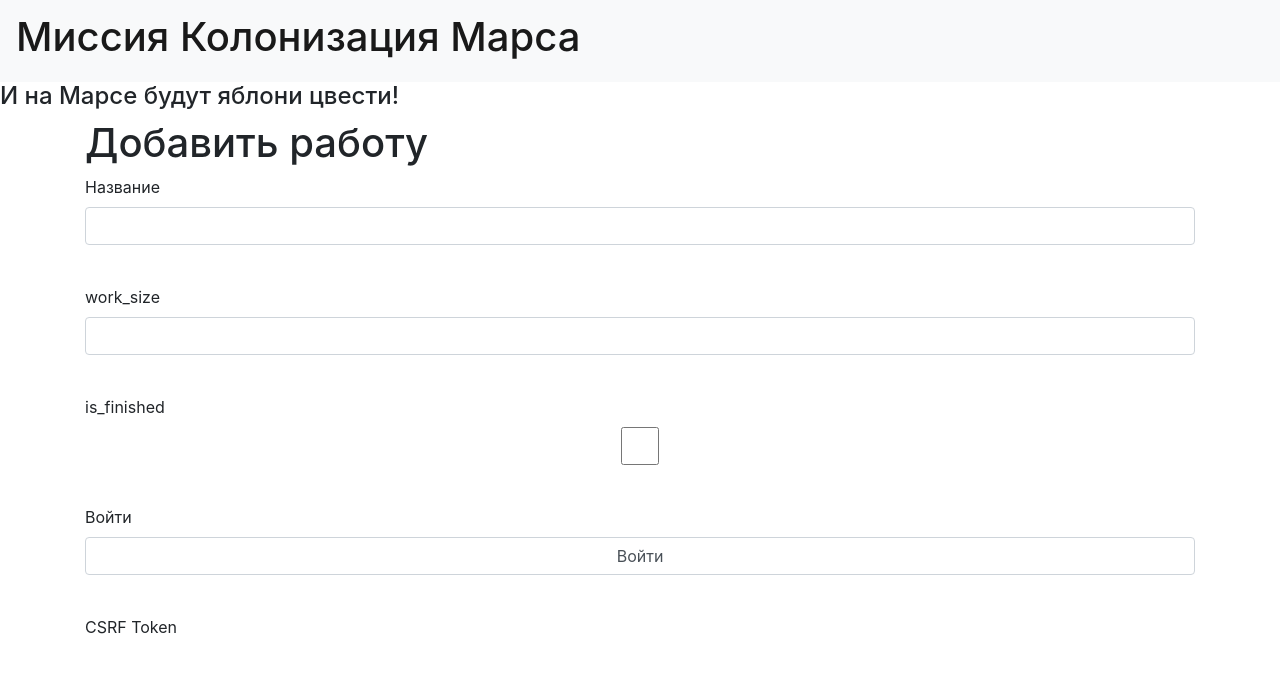
After one commit to Vovadoes/Flask, a Flask app: page /add_job in a window 1280 px wide. The commit adds this page. Shown: the top 673 px of the page. Run offline with Flask 2, Linux system fonts and the light colour scheme; some libraries are stand-ins or nearby versions.

Commit message:
Добавление работы (модель)

```diff
--- a/data/__all_models.py
+++ b/data/__all_models.py
@@ -1 +1,3 @@
 from . import users
+from . import news
+from . import Job
--- a/data/users.py
+++ b/data/users.py
@@ -25,6 +25,7 @@ class User(SqlAlchemyBase, UserMixin):
     hashed_password = sqlalchemy.Column(sqlalchemy.String, nullable=True)
     modified_date = sqlalchemy.Column(sqlalchemy.DateTime,
                                       default=datetime.datetime.now)
+    job_id = orm.relation("Job", back_populates='collaborators')
     news = orm.relation("News", back_populates='user')
 
     def set_password(self, password):
--- /dev/null
+++ b/forms/JobForm.py
@@ -0,0 +1,10 @@
+from flask_wtf import FlaskForm
+import wtforms.fields
+from wtforms.validators import DataRequired
+
+
+class JobForm(FlaskForm):
+    job = wtforms.StringField('Название', validators=[DataRequired()])
+    work_size = wtforms.IntegerField('work_size', validators=[DataRequired()])
+    is_finished = wtforms.BooleanField('is_finished', validators=[DataRequired()])
+    submit = wtforms.SubmitField('Войти')
--- a/main.py
+++ b/main.py
@@ -1,20 +1,26 @@
 import datetime
 
 from flask import Flask, request, make_response, session, render_template
-from flask_login import LoginManager, login_user, login_required, logout_user
+from flask_login import LoginManager, login_user, login_required, logout_user, current_user
+from flask_wtf import CSRFProtect
 from werkzeug.utils import redirect
 
 from data import db_session
+from data.Job import Job
 from data.db_session import global_init
 from data.users import User
+from forms.JobForm import JobForm
 from forms.RegisterForm import RegisterForm
 from forms.UserForm import LoginForm
+
+csrf = CSRFProtect()
 
 app = Flask(__name__)
 app.config['PERMANENT_SESSION_LIFETIME'] = datetime.timedelta(
     days=365
 )
 app.config['SECRET_KEY'] = 'yandexlyceum_secret_key'
+csrf.init_app(app)
 
 login_manager = LoginManager()
 login_manager.init_app(app)
@@ -97,7 +103,42 @@ def logout():
 
 @app.route('/')
 def main():
-    return render_template("main.html")
+    form = JobForm()
+    if form.validate_on_submit():
+        db_sess = db_session.create_session()
+        # if db_sess.query(User).filter(User.email == form.email.data).first():
+        #     return render_template('register.html', title='Регистрация',
+        #                            form=form,
+        #                            message="Такой пользователь уже есть")
+        if current_user.is_authenticated:
+            return render_template('main.html', title='Регистрация', message="Необходимо войти")
+        job = Job()
+        job.team_leader = current_user
+        job.job = form.job.data
+        job.work_size = form.work_size.data
+        job.is_finished = form.is_finished.data
+        db_sess.add(job)
+        db_sess.commit()
+        return redirect('/')
+    return render_template('main.html', title='Регистрация', form=form)
+
+
+@app.route('/add_job', methods=['GET', 'POST'])
+def add_job():
+    forms = JobForm()
+    if forms.validate_on_submit():
+        db_sess = db_session.create_session()
+        if not current_user.is_authenticated:
+            return redirect('/')
+        job = Job()
+        job.team_leader = current_user.get_id()
+        job.job = forms.job.data
+        job.work_size = forms.work_size.data
+        job.is_finished = forms.is_finished.data
+        db_sess.add(job)
+        db_sess.commit()
+        return redirect('/')
+    return render_template('JobForm.html', title='Регистрация', forms=forms)
 
 
 if __name__ == '__main__':
--- /dev/null
+++ b/templates/JobForm.html
@@ -0,0 +1,22 @@
+{% extends "base.html" %}
+{% block content %}
+    <h1>Добавить работу</h1>
+    <form action="" method="post">
+        {{ forms.csrf_token }}
+        {{ forms.hidden_tag() }}
+        {% for form in forms %}
+            <p>
+                {{ form.label }}
+                <br>
+                {{ form(class="form-control") }}
+                <br>
+                {% for error in form.errors %}
+                    <p class="alert alert-danger" role="alert">
+                        {{ error }}
+                    </p>
+                {% endfor %}
+            </p>
+        {% endfor %}
+        {{ message }}
+    </form>
+{% endblock %}
--- a/templates/main.html
+++ b/templates/main.html
@@ -1,9 +1,13 @@
 {% extends "base.html" %}
-
 {% block content %}
     <h1>Главная</h1>
     {% if current_user.is_authenticated %}
+        <div class="row">
+            <a class="navbar-brand" href="/add_job">Добавить работу</a>
+        </div>
+        <div class="row">
             <a class="navbar-brand" href="/logout">Выйти</a>
+        </div>
     {% else %}
         <p>
             <a class="btn btn-primary " href="/register">Зарегистрироваться</a>
```
Also changed, not shown: data/Job.py (renamed from data/Jobs.py, +6 -3 lines), templates/Journal_of_works.html (+11 -10 lines), templates/base.html (+7 -6 lines), templates/login.html (+16 -17 lines), templates/register.html (+24 -13 lines), db/blogs.db (deleted), db/db.db (deleted). Lines whose indentation alone changed are shown as unchanged.
